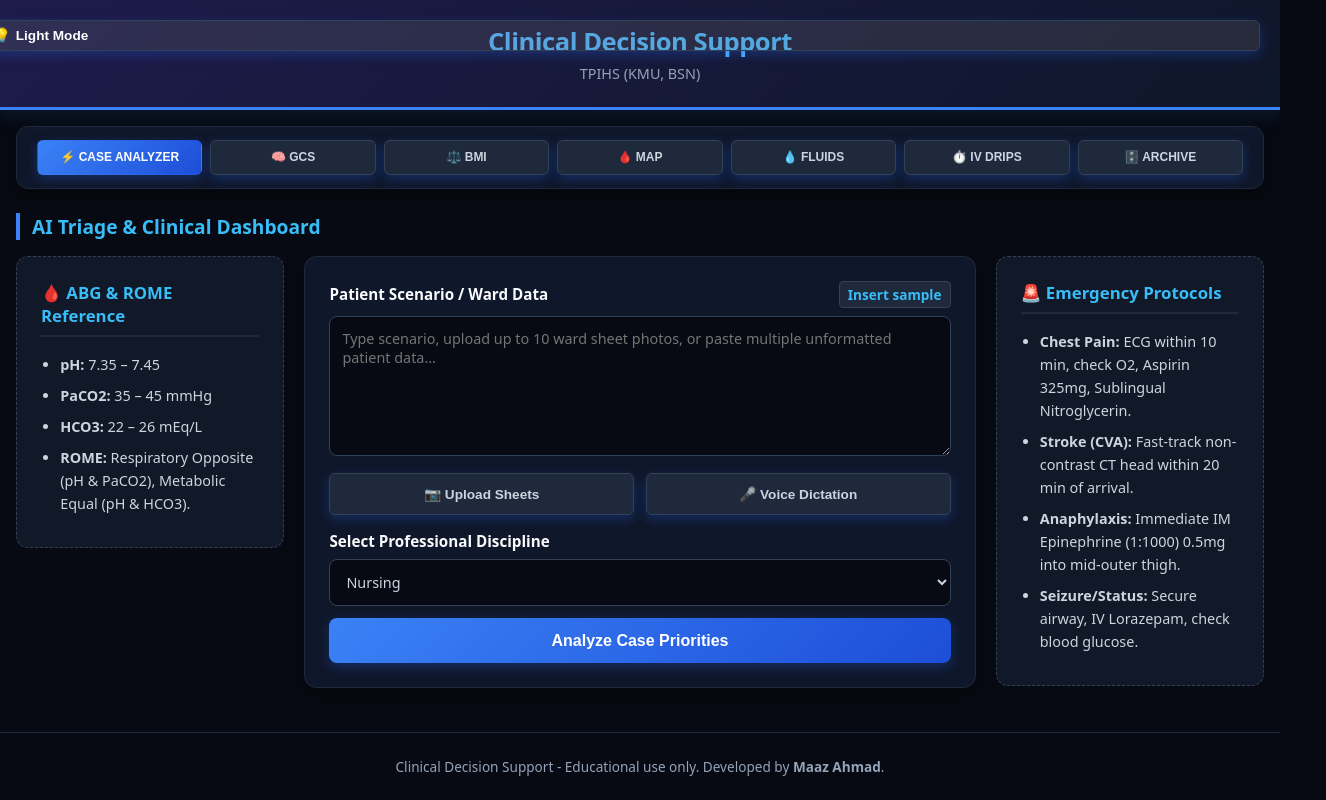
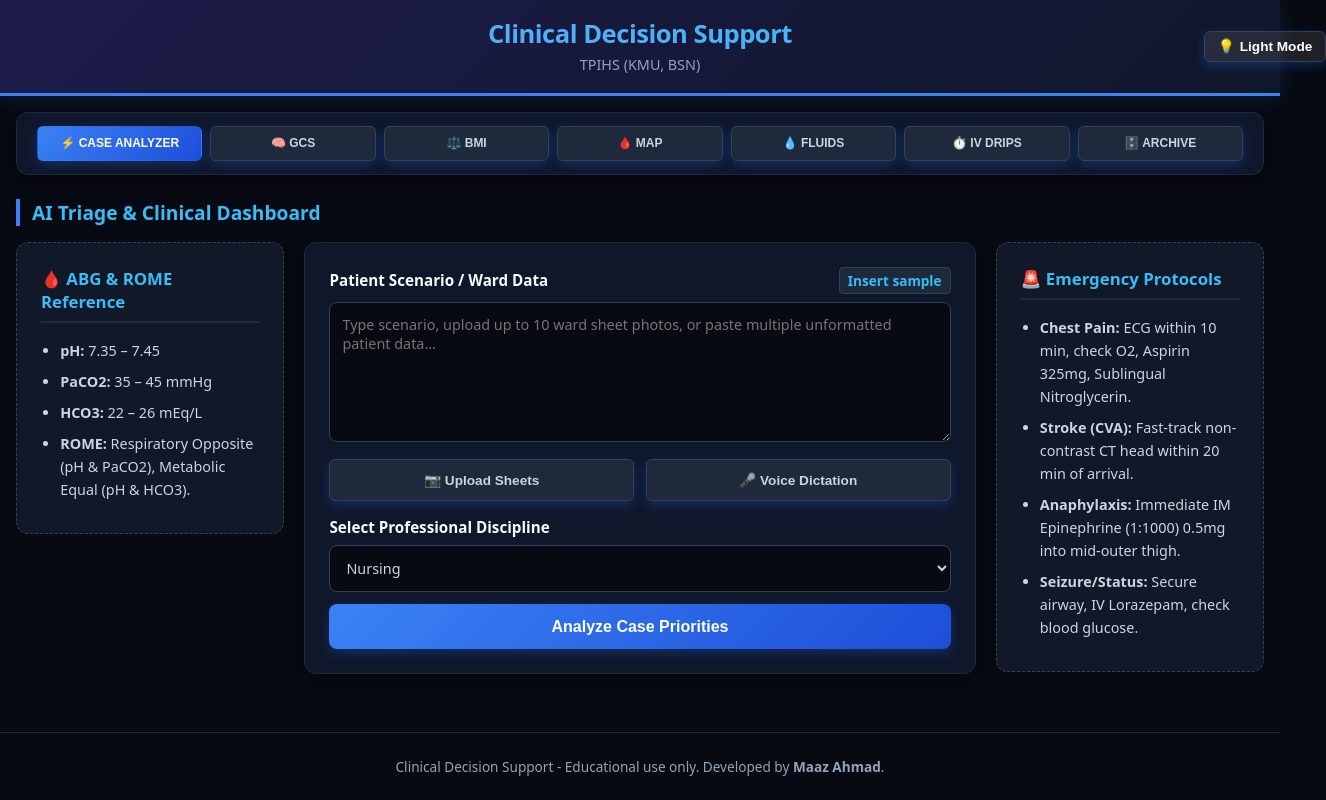
Before and after one commit to maazbsn-cmyk/clinical-data-review, a plain HTML site: page index.html in a window 1280 px wide. Shown: the whole page, 1326 px wide, since content can reach past the window. Drawn offline with nearby package versions, Linux system fonts and the light colour scheme.

Commit message:
Update index.html

```diff
--- a/index.html
+++ b/index.html
@@ -11,7 +11,6 @@
             --primary: #0f172a;
             --accent: #2563eb;
             --accent-gradient: linear-gradient(135deg, #3b82f6 0%, #1d4ed8 100%);
-            /* Dark Theme Colors */
             --bg: #070a12;
             --card-bg: #0f172a;
             --border: #1e293b;
@@ -30,7 +29,6 @@
         }
 
         body.light-theme {
-            /* Light Theme Colors */
             --bg: #f1f5f9;
             --card-bg: #ffffff;
             --border: #cbd5e1;
@@ -51,20 +49,50 @@
         * { box-sizing: border-box; word-break: break-word; overflow-wrap: break-word; }
         body { font-family: system-ui, -apple-system, sans-serif; background-color: var(--bg); color: var(--text); margin: 0; padding: 0; display: flex; flex-direction: column; min-height: 100vh; overflow-x: hidden; transition: background-color 0.3s ease, color 0.3s ease; }
 
-        header { position: relative; background: var(--header-bg); color: var(--header-text); padding: 1.5rem 1rem; text-align: center; border-bottom: 3px solid #3b82f6; box-shadow: 0 4px 20px rgba(59, 130, 246, 0.15); transition: background 0.3s, color 0.3s; z-index: 100; }
-        h1 { margin: 0; font-size: 1.6rem; letter-spacing: -0.5px; background: linear-gradient(90deg, #60a5fa, #38bdf8); -webkit-background-clip: text; -webkit-text-fill-color: transparent; }
+        /* FIXED HEADER GRID LAYOUT */
+        header {
+            background: var(--header-bg);
+            color: var(--header-text);
+            padding: 1.2rem 1rem;
+            border-bottom: 3px solid #3b82f6;
+            box-shadow: 0 4px 20px rgba(59, 130, 246, 0.15);
+            transition: background 0.3s, color 0.3s;
+            z-index: 100;
+            display: grid;
+            grid-template-columns: 60px 1fr 60px;
+            align-items: center;
+        }
+        .header-titles { text-align: center; display: flex; flex-direction: column; justify-content: center; }
+        h1 { margin: 0; font-size: 1.6rem; letter-spacing: -0.5px; background: linear-gradient(90deg, #60a5fa, #38bdf8); -webkit-background-clip: text; -webkit-text-fill-color: transparent; line-height: 1.2; }
         .subtitle { color: var(--header-sub); font-size: 0.9rem; margin-top: 0.3rem; font-weight: 500; transition: color 0.3s; }
 
-        .theme-btn { position: absolute; top: 1.25rem; right: 1.25rem; padding: 0.4rem 0.8rem; background: rgba(125,125,125,0.2); border: 1px solid var(--input-border); color: var(--header-text); border-radius: 6px; font-size: 0.85rem; cursor: pointer; transition: all 0.2s; display: flex; align-items: center; gap: 5px; }
+        .theme-btn {
+            background: rgba(125,125,125,0.2);
+            border: 1px solid var(--input-border);
+            color: var(--header-text);
+            border-radius: 6px;
+            font-size: 0.85rem;
+            cursor: pointer;
+            transition: all 0.2s;
+            display: flex;
+            align-items: center;
+            justify-content: center;
+            gap: 5px;
+            padding: 0.4rem 0.8rem;
+            width: max-content;
+            margin-left: auto;
+        }
         .theme-btn:hover { opacity: 0.8; }
 
-        .mobile-hamburger { display: none; position: absolute; left: 1rem; top: 1.5rem; background: none; border: none; color: var(--header-text); font-size: 1.8rem; cursor: pointer; transition: transform 0.2s; }
+        .mobile-hamburger { display: none; background: none; border: none; color: var(--header-text); font-size: 1.8rem; cursor: pointer; padding: 0; text-align: left; }
 
         @media (max-width: 800px) {
+            header { grid-template-columns: 45px 1fr 45px; gap: 10px; padding: 1rem 0.5rem; }
+            h1 { font-size: 1.15rem; }
+            .subtitle { font-size: 0.75rem; }
             .theme-text { display: none; }
-            .theme-btn { top: 1.25rem; right: 1rem; padding: 0.5rem; border-radius: 50%; width: 42px; height: 42px; justify-content: center; font-size: 1.2rem; }
+            .theme-btn { padding: 0; border-radius: 50%; width: 42px; height: 42px; margin-left: auto; }
             .mobile-hamburger { display: block; }
-            header { padding-top: 1.8rem; padding-bottom: 1.8rem; }
         }
 
         /* Top Navigation Panel */
@@ -162,8 +190,8 @@
         /* FIXED: Top-Right Notification System */
         #notificationArea {
             position: fixed;
-            top: 25px;
-            right: 25px;
+            top: 20px;
+            right: 20px;
             z-index: 9999;
             display: flex;
             flex-direction: column;
@@ -227,7 +255,6 @@
         @media (max-width: 800px) {
             .mobile-ref-fab { display: flex; }
             .reference-card { display: none !important; }
-            #notificationArea { top: 20px; right: 15px; }
         }
 
         /* Modal Popup */
@@ -255,13 +282,20 @@
     <div id="notificationArea"></div>
     <div id="mobileMenuOverlay" onclick="toggleMobileMenu()"></div>
 
+    <!-- GRID-BASED HEADER TO PREVENT OVERLAPS -->
     <header>
+        <div>
             <button class="mobile-hamburger" onclick="toggleMobileMenu()">☰</button>
+        </div>
+        <div class="header-titles">
             <h1>Clinical Decision Support</h1>
             <div class="subtitle">TPIHS (KMU, BSN)</div>
+        </div>
+        <div>
             <button id="themeToggle" onclick="toggleTheme()" class="theme-btn">
                 <span class="theme-icon">💡</span><span class="theme-text"> Light Mode</span>
             </button>
+        </div>
     </header>
 
     <div class="top-nav-wrapper" id="navWrapper">
```
Lines whose indentation alone changed are shown as unchanged.
